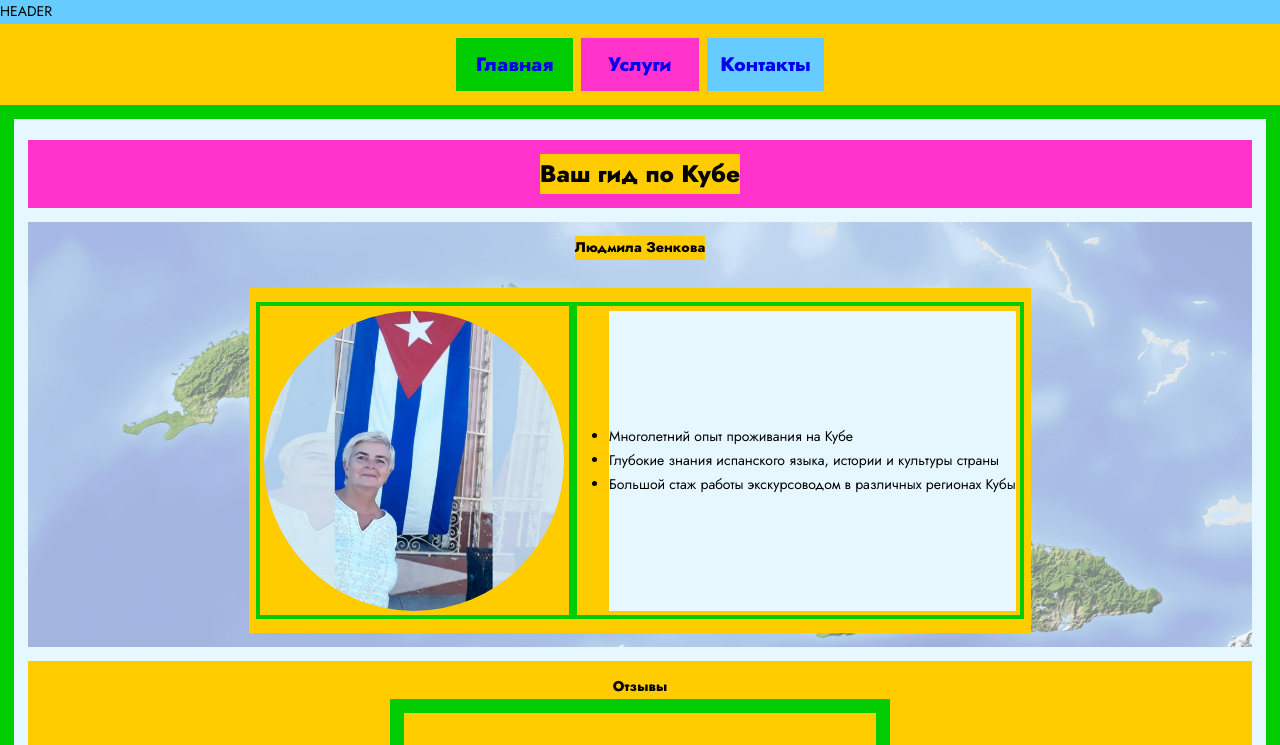
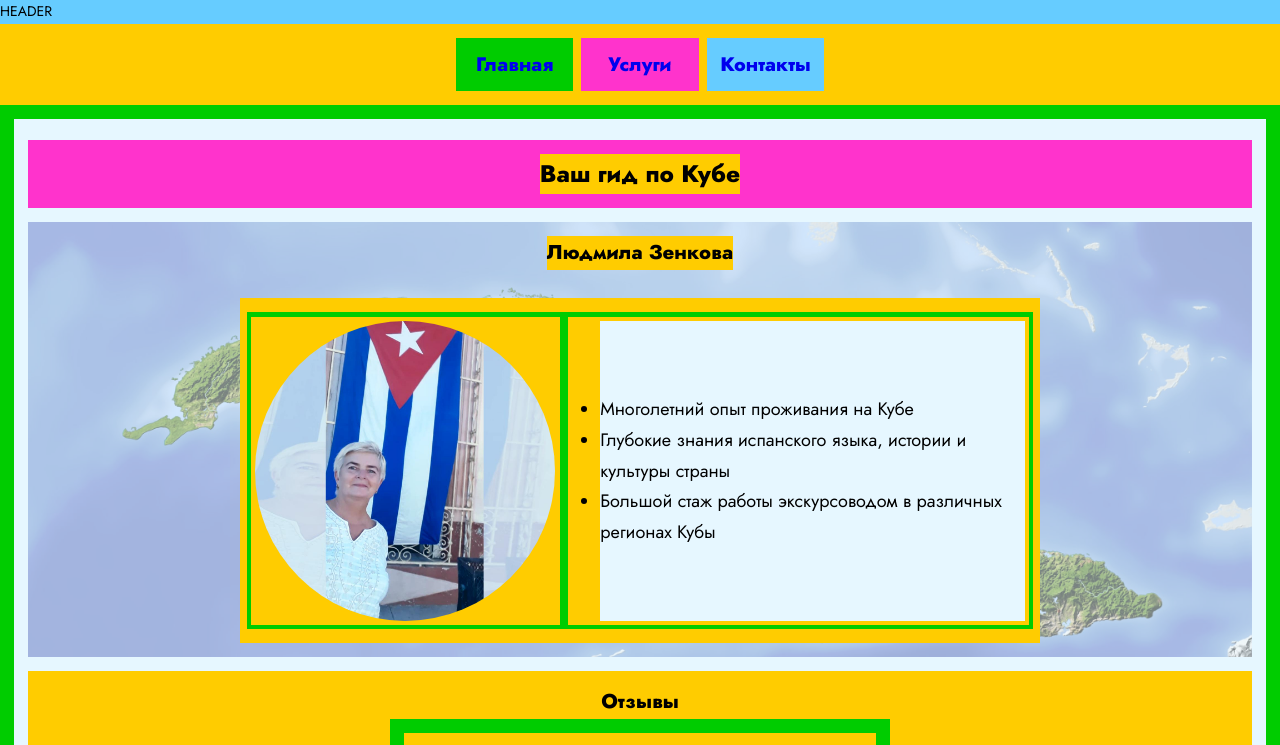
Before and after one commit to igoryen/zenkova, a React (Create React App) app: page / in a window 1280 px wide. Shown: the top 745 px of the page. Built offline with nearby package versions, Linux system fonts and the light colour scheme.

Commit message:
Updated the font-sizes

```diff
--- a/src/styles/globals.scss
+++ b/src/styles/globals.scss
@@ -35,6 +35,21 @@ body {
         font-size: 24px;
         font-size: 2.4rem;
     } /* =24px */
+
+    h2 {
+        font-size: 20px;
+        font-size: 2rem;
+    }
+
+    h3 {
+        font-size: 18px;
+        font-size: 1.8rem;
+    }
+    li,
+    p {
+        font-size: 18px;
+        font-size: 1.8rem;
+    }
 }
 
 // .dan {
```
